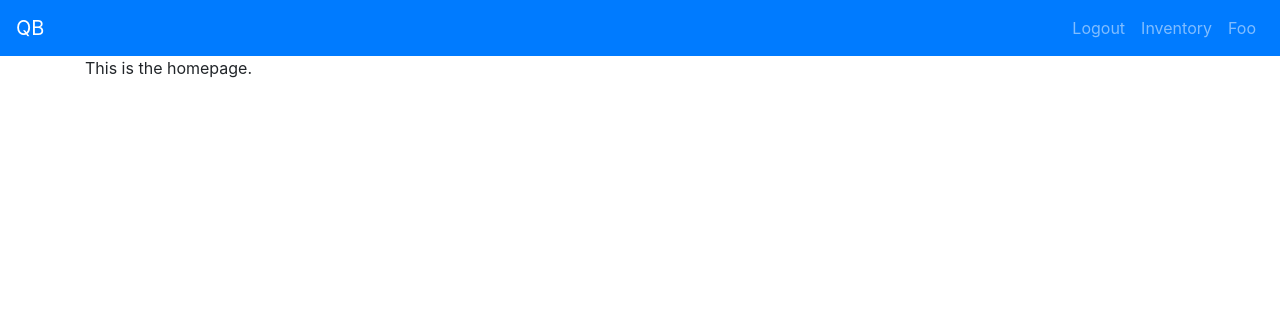
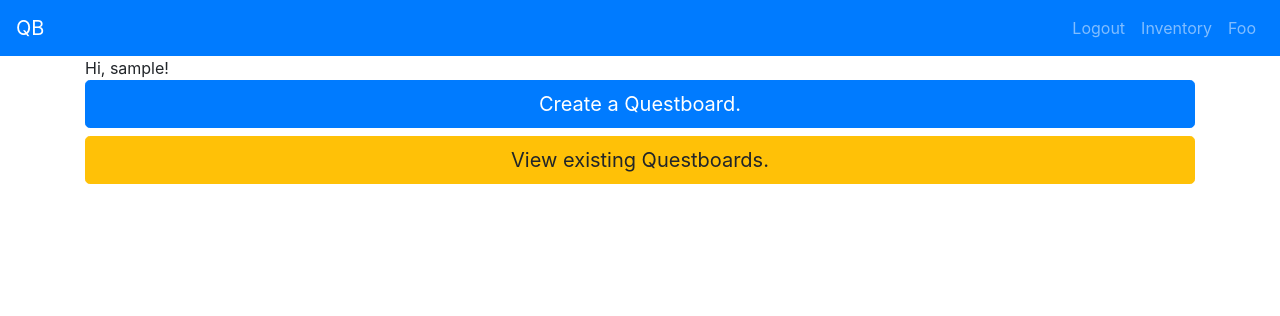
Before and after one commit to jaymdl/questboard, a Django app: page / in a window 1280 px wide. Shown: the top 316 px of the page. Run offline with Django 3.2, Linux system fonts and the light colour scheme; the visitor is signed in with stand-in values (Sample User, id 1); data that the repository does not hold is empty; some libraries are stand-ins or nearby versions.

Commit message:
Add view of existing questboards to homepage

```diff
--- a/questboard/forms.py
+++ b/questboard/forms.py
@@ -11,5 +11,7 @@ class CreateQuestboardForm(forms.ModelForm):
 		model = Questboard
 		fields = ['name', 'description', 'required_stars']
 		widgets = {
+			'name': forms.Textarea(attrs={'cols': 60, 'rows': 1}),
 			'description': forms.Textarea(attrs={'cols': 60, 'rows': 4}),
+			'required_stars': forms.Textarea(attrs={'cols': 4, 'rows': 1}),
 		}
--- a/questboard/templates/questboard/home.html
+++ b/questboard/templates/questboard/home.html
@@ -1,4 +1,21 @@
 {% extends "base.html" %}
 {% block content %}
-This is the homepage.
+{% if request.user.is_authenticated %}
+
+Hi, {{ request.user }}!
+<a type="button" class="btn btn-primary btn-lg btn-block" href="{% url 'create_questboard' %}" type="submit">Create a Questboard.</a>
+<a type="button" class="btn btn-warning btn-lg btn-block">View existing Questboards.</a>
+
+{% for questboard in questboards %}
+<p><a href="">
+{{ questboard.pk }}
+{{ questboard.name }}
+{{ questboard.description }}
+{% endfor %}
+</a></p>
+{% else %}
+
+{% endif %}
+
+
 {% endblock content %}
--- a/questboard/views.py
+++ b/questboard/views.py
@@ -5,10 +5,16 @@ from django.contrib.auth import login, authenticate, logout
 from django.contrib import messages
 from django.contrib.auth.decorators import login_required
 from .forms import CreateQuestboardForm
+from .models import Questboard, Quest
+
+def home_view(request):
+	questboards = Questboard.objects.all().order_by('-id')
+	context = {'questboards': questboards}
+	return render(request,'questboard/home.html', context)
 
 
-def home_view(request):
-	return render(request,'questboard/home.html')
+def questboard_detail_view(request, pk):
+	return
 
 
 def signup_view(request):
@@ -48,10 +54,6 @@ def logout_view(request):
 	return redirect("home")
 
 
-def teacher_homepage_view(request):
-	return HttpResponse("Teacher homepage.")
-
-
 @login_required(login_url='login')
 def create_questboard(request):
 	if request.method == 'POST':
```
Also changed, not shown: questboard/models.py (+6 -2 lines).
